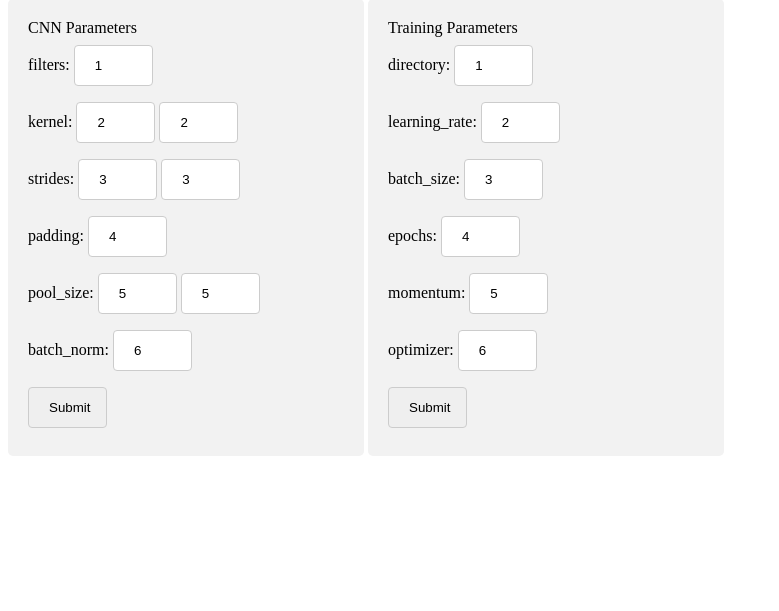
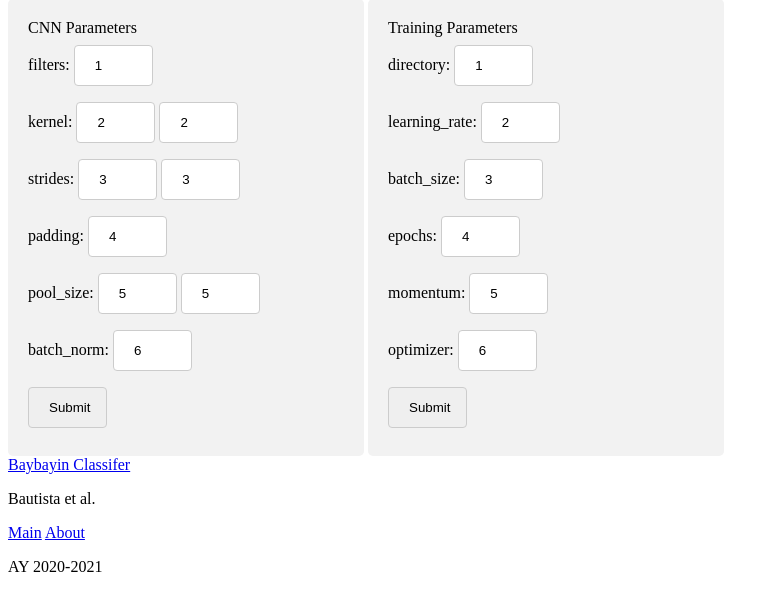
Before and after one commit to temujin-lampasa/baybayin-classifier, a Flask app: page / in a window 1280 px wide. Shown: the part 164-775 px from the top of the page, without its empty margins (0-779 px from the left). Run offline with Flask 2, Linux system fonts and the light colour scheme; data comes from the database, SQL or seed files in the repository.

Commit message:
Add footer html

```diff
--- a/templates/base.html
+++ b/templates/base.html
@@ -24,5 +24,21 @@
     {% block body %}
     {% endblock %}
     </div>
+
+    <footer>
+      <div class="footer-titles">
+        <a href="#" id="logo">Baybayin Classifer</a>
+        <p>Bautista et al.</p>
+      </div>
+      <div class="footer-details">
+        <div class="footer-links">
+          <a href="#">Main</a>
+          <a href="#">About</a>
+        </div>
+        <div>
+          <p>AY 2020-2021</p>
+        </div>
+      </div>
+    </footer>
 </body>
 </html>
```
